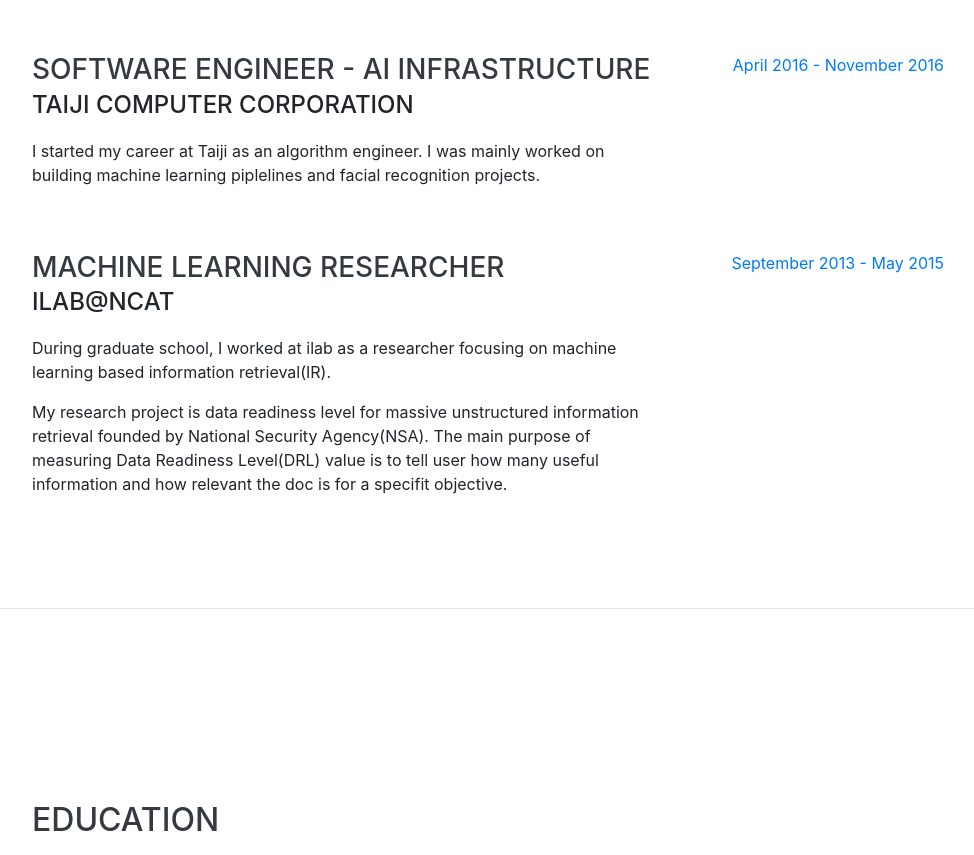
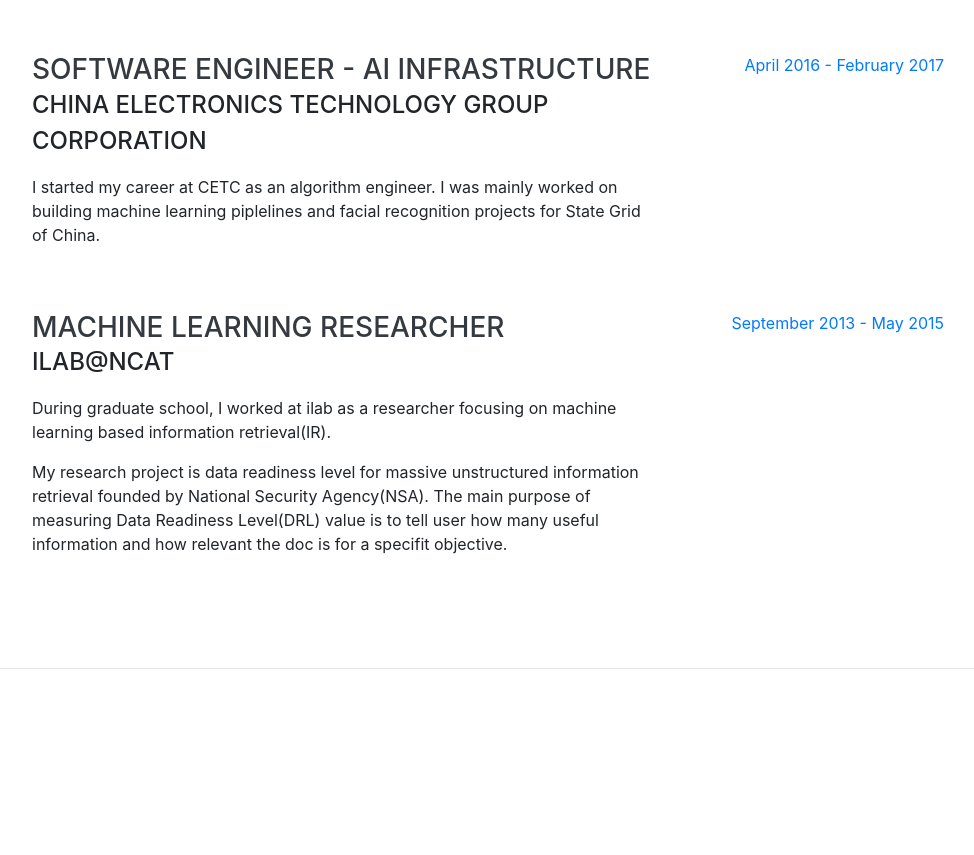
Before and after one commit to yanglududu/cv, a website with bundled scripts: page index.html in a window 1280 px wide. Shown: the part 2863-3718 px from the top of the page, without its empty margins (288-1262 px from the left). Built offline with nearby package versions, Linux system fonts and the light colour scheme; a web font is replaced by a local one.

Commit message:
Update index.html

```diff
--- a/index.html
+++ b/index.html
@@ -146,11 +146,11 @@
         <div class="resume-item d-flex flex-column flex-md-row justify-content-between mb-5">
           <div class="resume-content">
             <h3 class="mb-0">SOFTWARE ENGINEER - AI INFRASTRUCTURE</h3>
-            <div class="subheading mb-3">TAIJI COMPUTER CORPORATION</div>
-            <p>I started my career at Taiji as an algorithm engineer. I was mainly worked on building machine learning piplelines and facial recognition projects.</p>
+            <div class="subheading mb-3">China Electronics Technology Group Corporation</div>
+            <p>I started my career at CETC as an algorithm engineer. I was mainly worked on building machine learning piplelines and facial recognition projects for State Grid of China.</p>
           </div>
           <div class="resume-date text-md-right">
-            <span class="text-primary">April 2016 - November 2016</span>
+            <span class="text-primary">April 2016 - February 2017</span>
           </div>
         </div>
 
```
